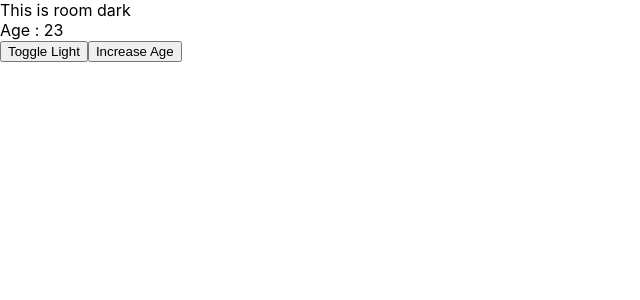
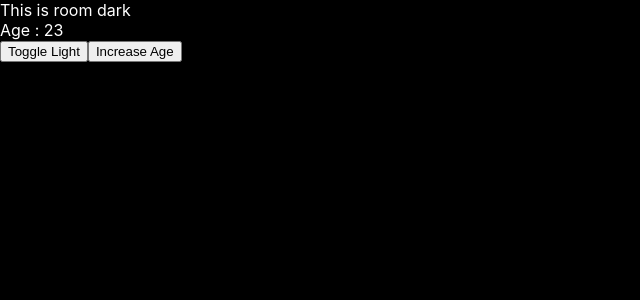
Before and after one commit to taybaBa/ReactPractice, a React (Create React App) app: page / in a window 1280 px wide. Shown: the top 300 px of the page, without its empty margins (0-640 px from the left). Built offline with nearby package versions, Linux system fonts and the light colour scheme.

Commit message:
Added css for bgcolor

```diff
--- a/src/App.js
+++ b/src/App.js
@@ -1,5 +1,5 @@
 import React from 'react';
-
+// import logo from './logo.svg';
 import './App.css';
 import Room from './Room';
 
--- /dev/null
+++ b/src/Room.css
@@ -0,0 +1,13 @@
+.room{
+   min-height: 100vh;
+   margin: 0;
+}
+.lit{
+    background-color: white;
+    color: black;
+
+}
+.dark{
+    background-color: black;
+    color: white;
+}
--- a/src/Room.js
+++ b/src/Room.js
@@ -1,5 +1,5 @@
  import React, {useState} from 'react';
-
+ import './Room.css';
 import './App.css';
 
 function Room() {
@@ -18,7 +18,8 @@ function Room() {
 
 //   }
   return  (
-    <div>
+
+    <div className="room dark ">
       This is room    {isLit? "lit" :"dark"}
       <br/>
       Age : {age}
```
